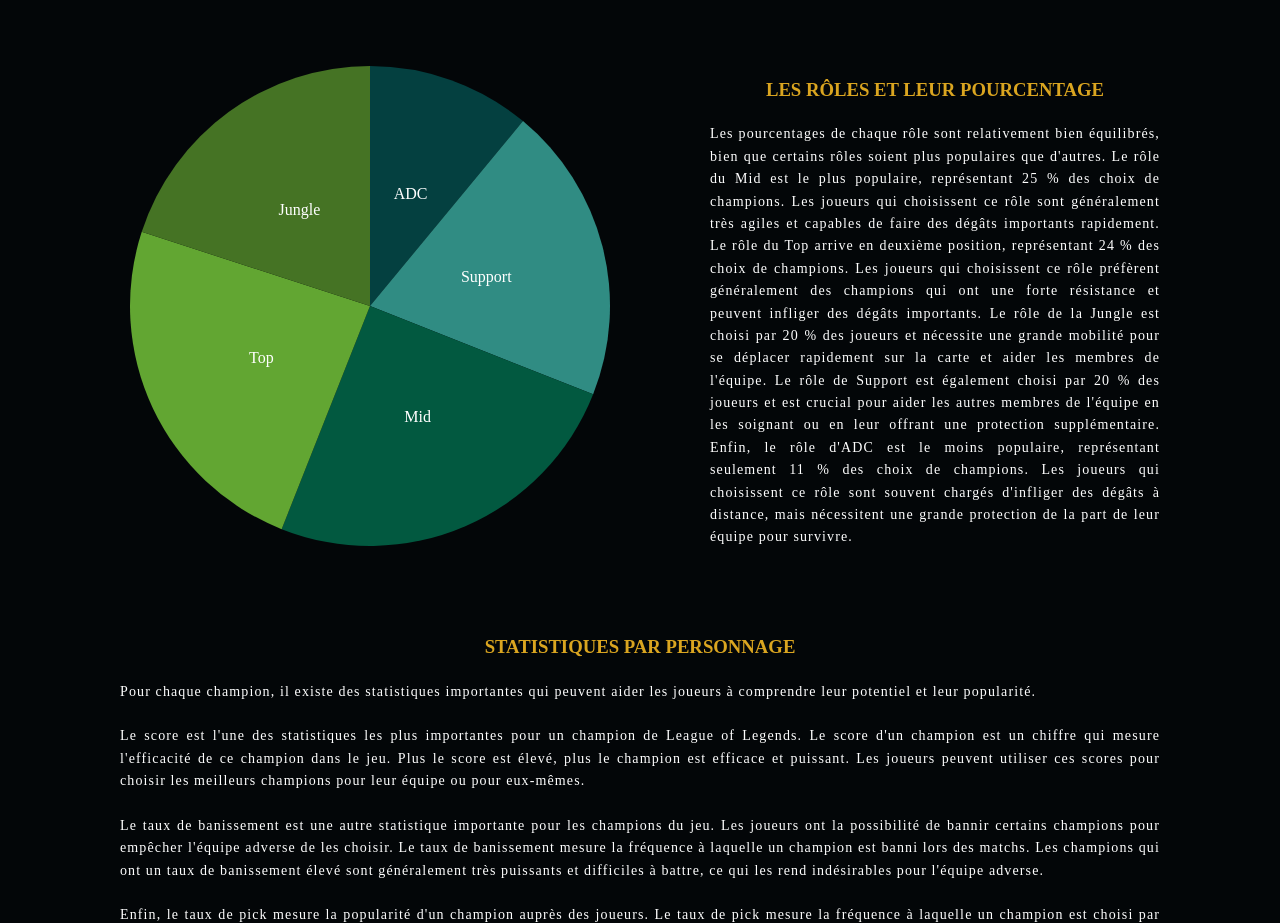
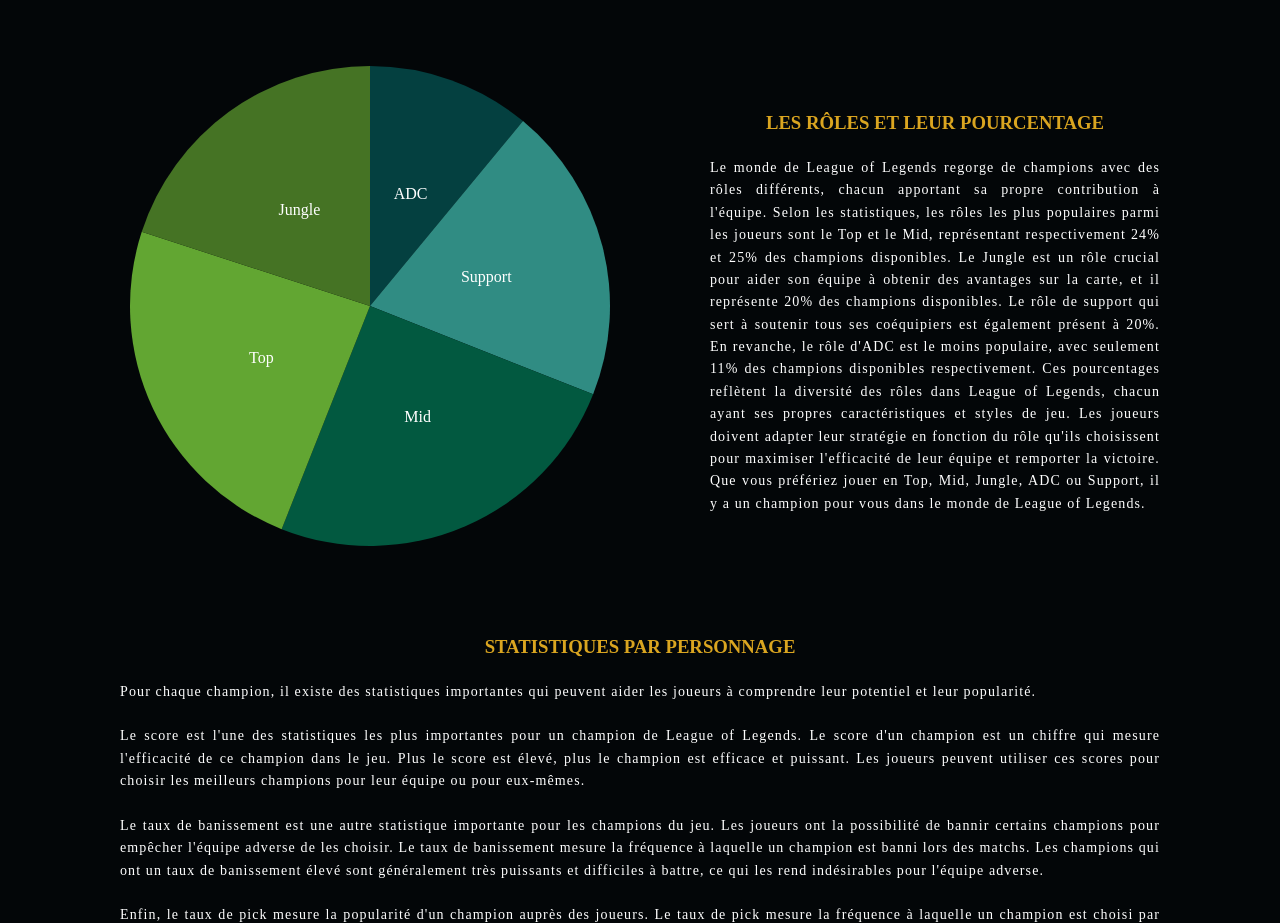
Before and after one commit to kassandrawoods/StojanovicTalonLeagueOfLegends, a website built with Vite: page index.html in a window 1280 px wide. Shown: the part 3560-4483 px from the top of the page. Built offline with nearby package versions, Linux system fonts and the light colour scheme; files whose address does not match are found by name; a web font is replaced by a local one.

Commit message:
changement texte

```diff
--- a/css/style.css
+++ b/css/style.css
@@ -484,7 +484,7 @@
 #boutonStats {
   visibility: hidden;
   display: flex;
-  justify-content: space-around;
+  float: left;
 }
 
 #tableau {
--- a/index.html
+++ b/index.html
@@ -97,7 +97,11 @@
             <div id="pieChart"></div>
             <div id="explicationPieChart">
               <h3>LES RÔLES ET LEUR POURCENTAGE</h3>
-              <p id="explicationStats">Les pourcentages de chaque rôle sont relativement bien équilibrés, bien que certains rôles soient plus populaires que d'autres. Le rôle du Mid est le plus populaire, représentant 25 % des choix de champions. Les joueurs qui choisissent ce rôle sont généralement très agiles et capables de faire des dégâts importants rapidement. Le rôle du Top arrive en deuxième position, représentant 24 % des choix de champions. Les joueurs qui choisissent ce rôle préfèrent généralement des champions qui ont une forte résistance et peuvent infliger des dégâts importants. Le rôle de la Jungle est choisi par 20 % des joueurs et nécessite une grande mobilité pour se déplacer rapidement sur la carte et aider les membres de l'équipe. Le rôle de Support est également choisi par 20 % des joueurs et est crucial pour aider les autres membres de l'équipe en les soignant ou en leur offrant une protection supplémentaire. Enfin, le rôle d'ADC est le moins populaire, représentant seulement 11 % des choix de champions. Les joueurs qui choisissent ce rôle sont souvent chargés d'infliger des dégâts à distance, mais nécessitent une grande protection de la part de leur équipe pour survivre.</p>
+              <p id="explicationStats">Le monde de League of Legends regorge de champions avec des rôles différents, chacun apportant sa propre contribution à l'équipe. Selon les statistiques, les rôles les plus populaires parmi les joueurs sont le Top et le Mid, représentant respectivement 24% et 25% des champions disponibles.
+
+                Le Jungle est un rôle crucial pour aider son équipe à obtenir des avantages sur la carte, et il représente 20% des champions disponibles. Le rôle de support qui sert à soutenir tous ses coéquipiers est également présent à 20%. En revanche, le rôle d'ADC est le moins populaire, avec seulement 11% des champions disponibles respectivement.
+
+                Ces pourcentages reflètent la diversité des rôles dans League of Legends, chacun ayant ses propres caractéristiques et styles de jeu. Les joueurs doivent adapter leur stratégie en fonction du rôle qu'ils choisissent pour maximiser l'efficacité de leur équipe et remporter la victoire. Que vous préfériez jouer en Top, Mid, Jungle, ADC ou Support, il y a un champion pour vous dans le monde de League of Legends.</p>
             </div>
           </div>
 
```
